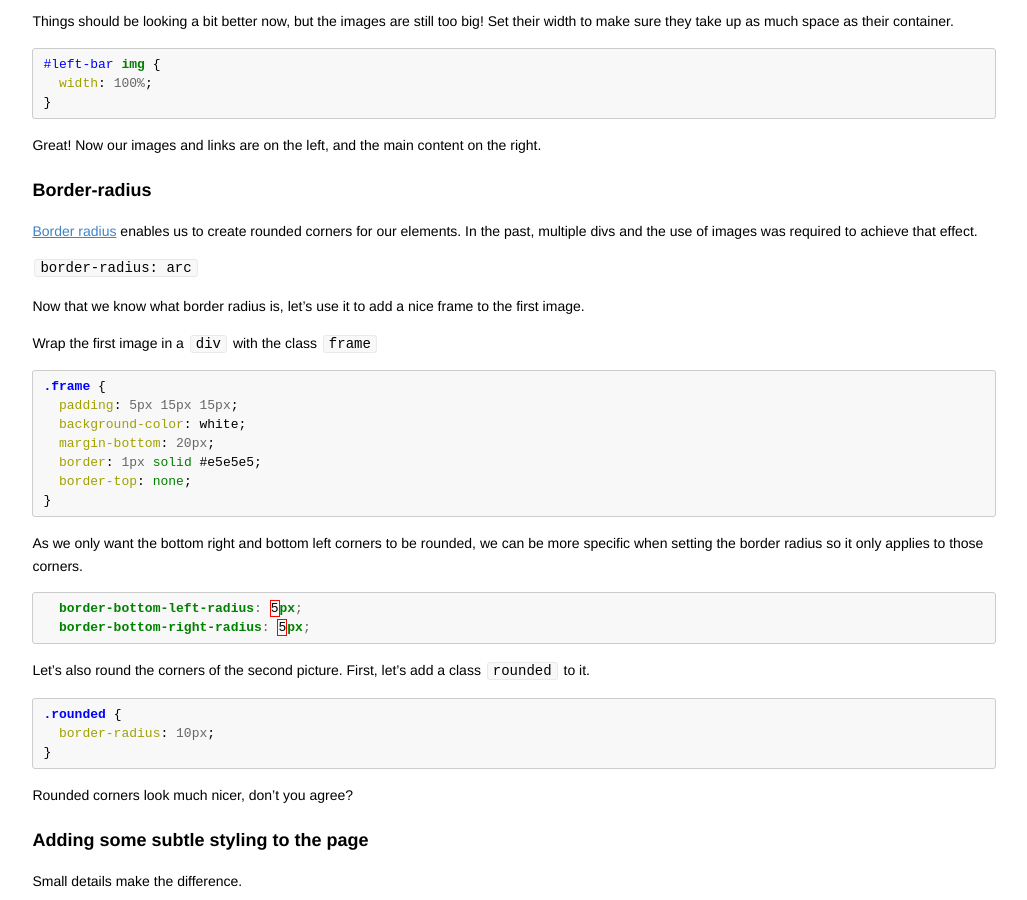
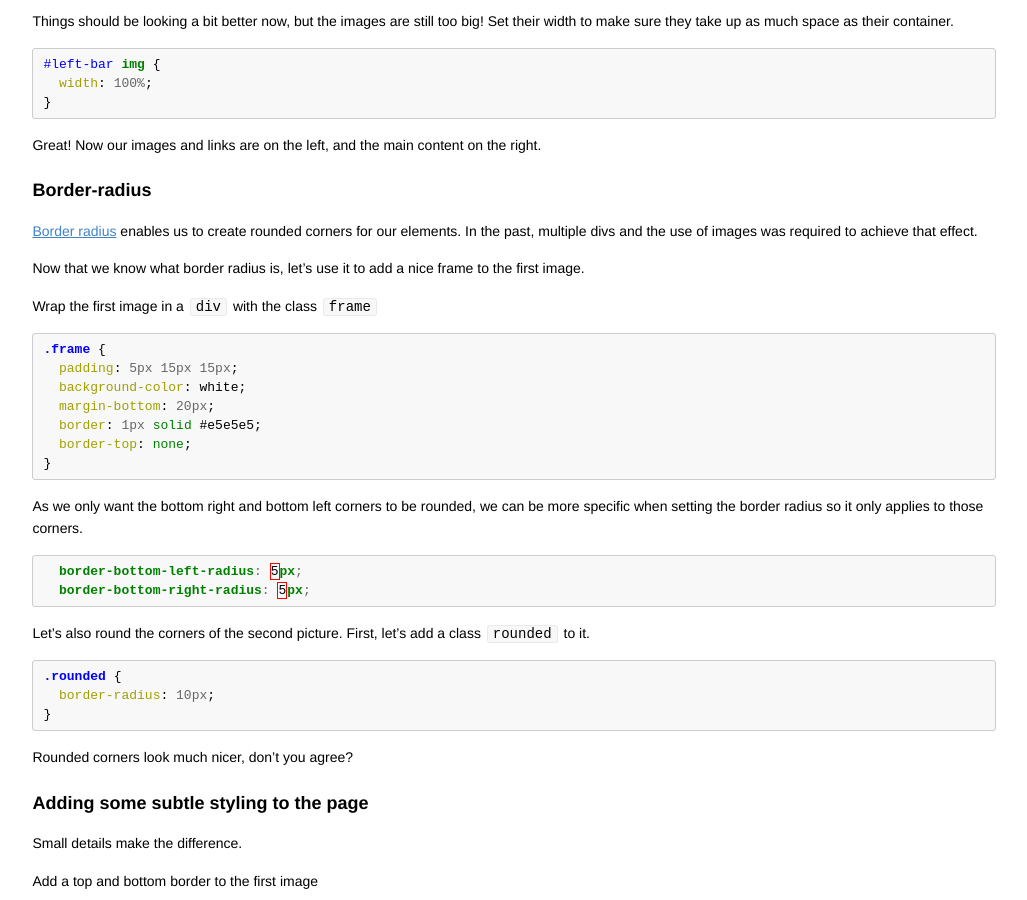
Before and after one commit to codebar/tutorials, a Jekyll site: the page built from html/lesson5/tutorial.md, in a window 1280 px wide and 900 px high, scrolled down 2628 px. Shown: the whole window, without its empty margins (126-1153 px from the left). Built offline with Jekyll 4.4.1, drawn with Linux system fonts in a browser that asks for light colours.

Commit message:
HTML Lesson 5: Remove random (and incorrect) "arc"

```diff
--- a/html/lesson5/tutorial.md
+++ b/html/lesson5/tutorial.md
@@ -157,8 +157,6 @@ Great! Now our images and links are on the left, and the main content on the rig
 ### Border-radius
 
 [Border radius](https://developer.mozilla.org/en-US/docs/Web/CSS/border-radius) enables us to create rounded corners for our elements. In the past, multiple divs and the use of images was required to achieve that effect.
-
-`border-radius: arc`
 
 Now that we know what border radius is, let's use it to add a nice frame to the first image.
 
```
